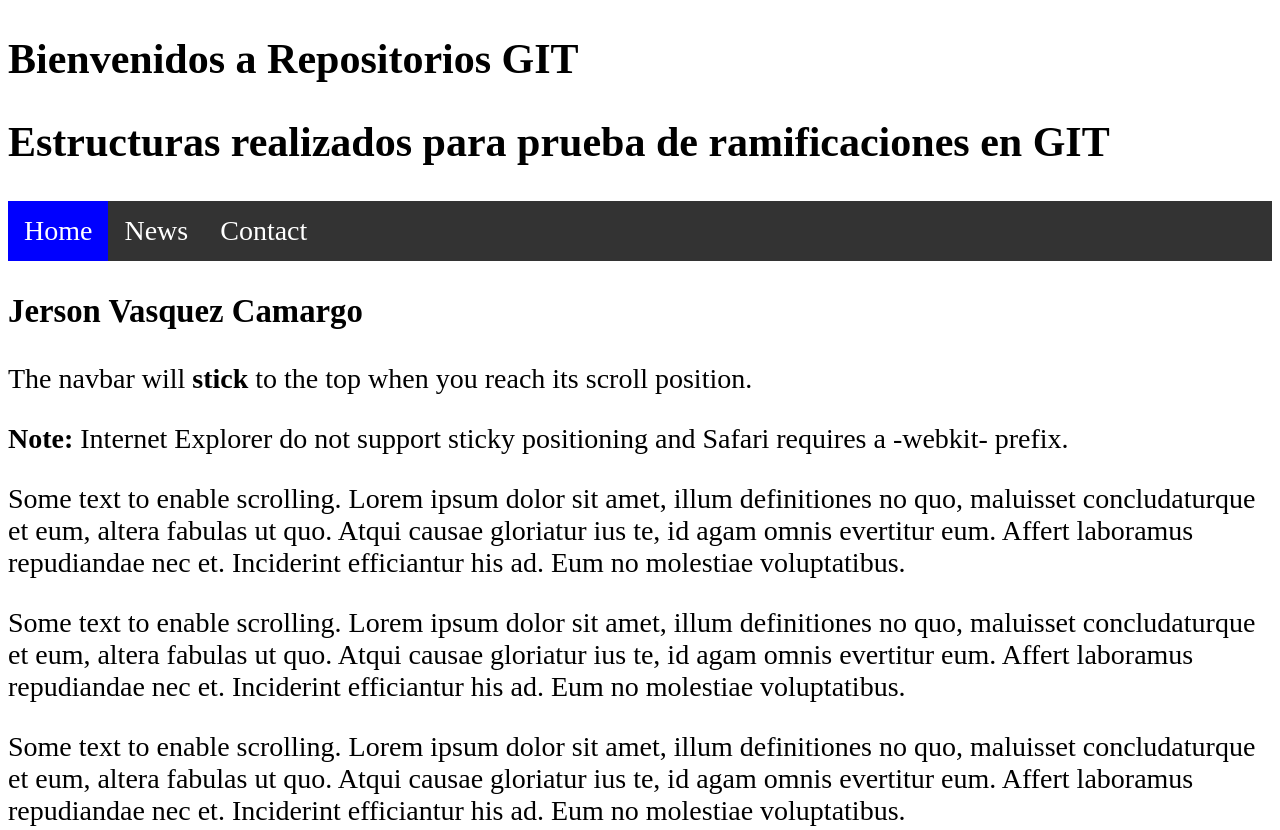
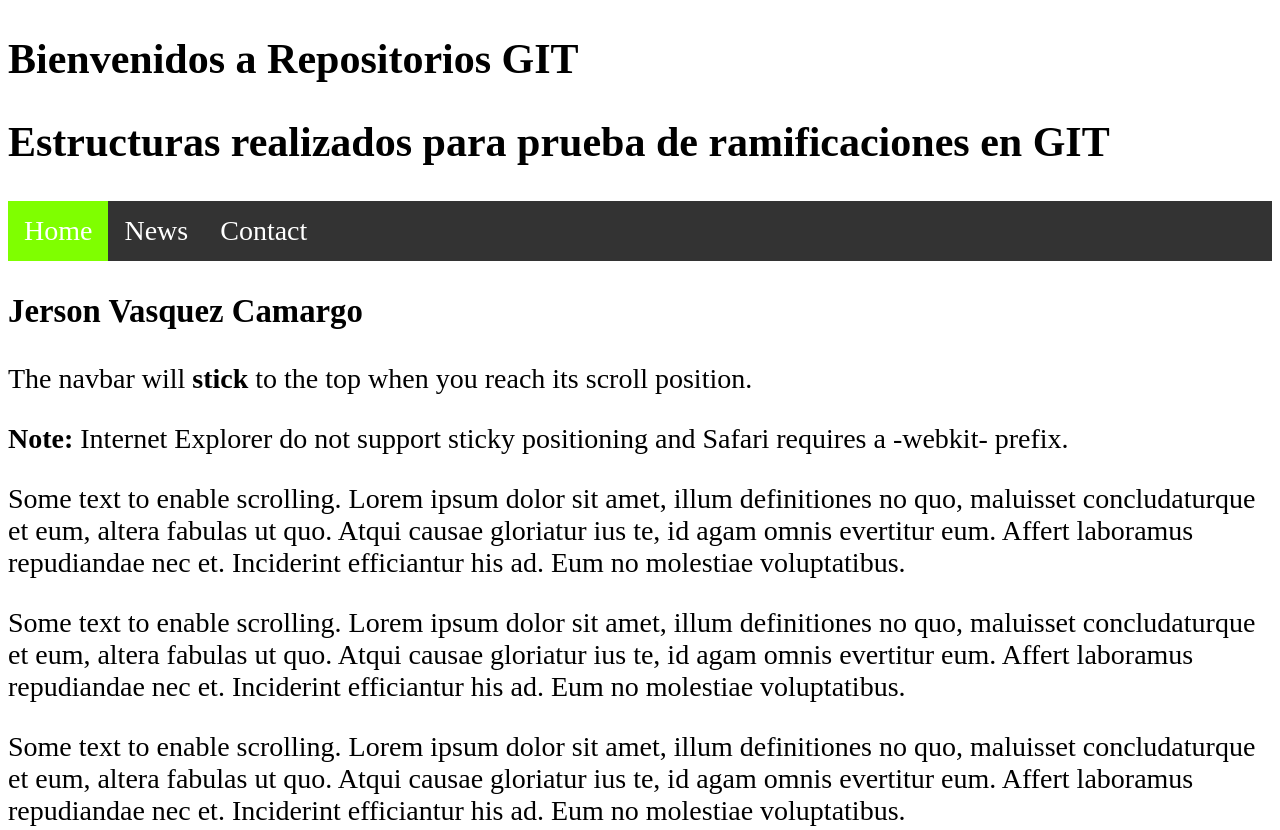
Before and after one commit to JerssonVasquez/VSCODE_GITPrueba, a plain HTML site: page index.html in a window 1280 px wide. Shown: the top 830 px of the page. Drawn offline with Linux system fonts and the light colour scheme.

Commit message:
Cambio de color active

```diff
--- a/CSS/style.css
+++ b/CSS/style.css
@@ -30,5 +30,5 @@ body {
   }
 
   .active {
-    background-color: blue;
+    background-color: chartreuse;
   }
```
